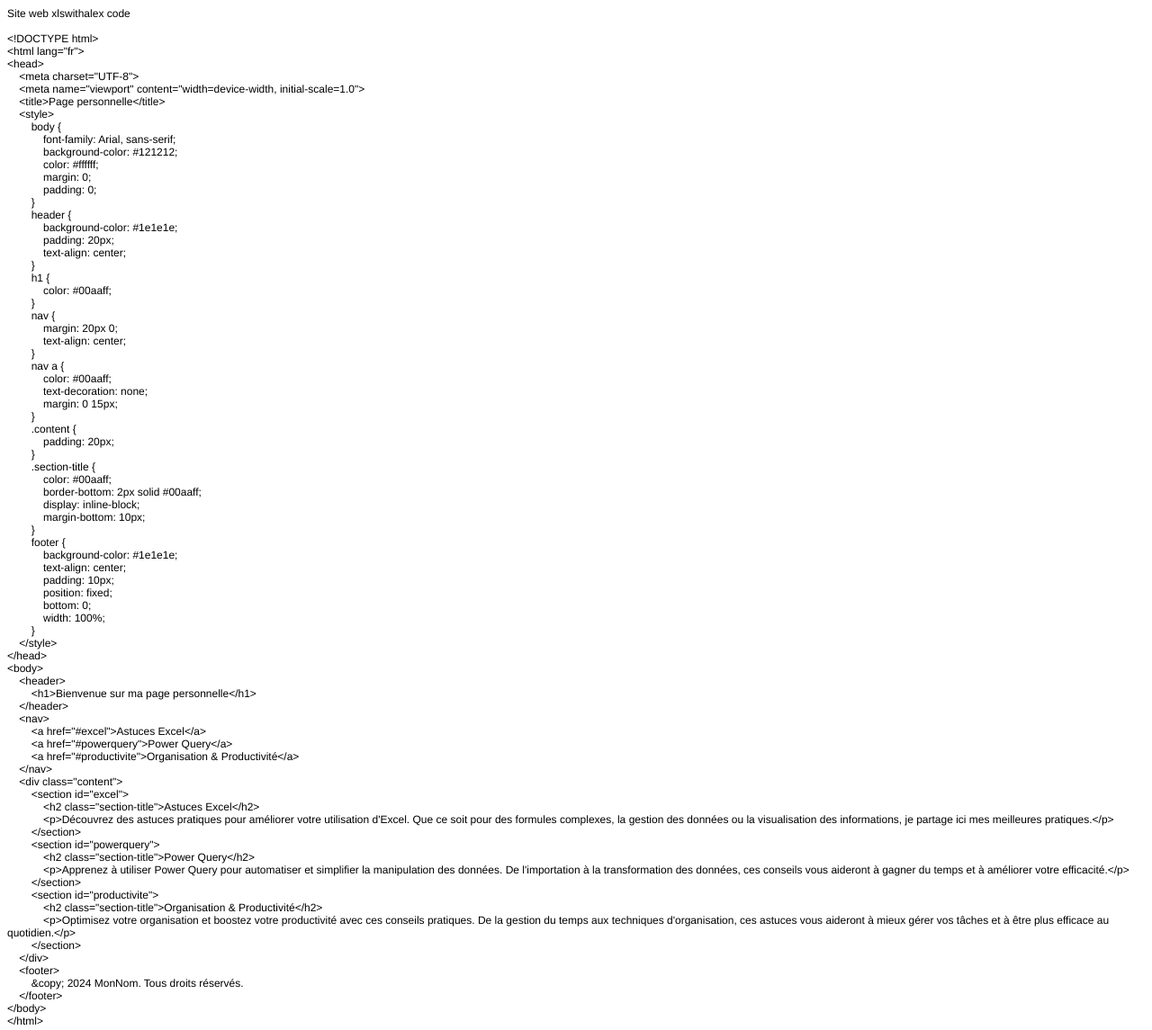
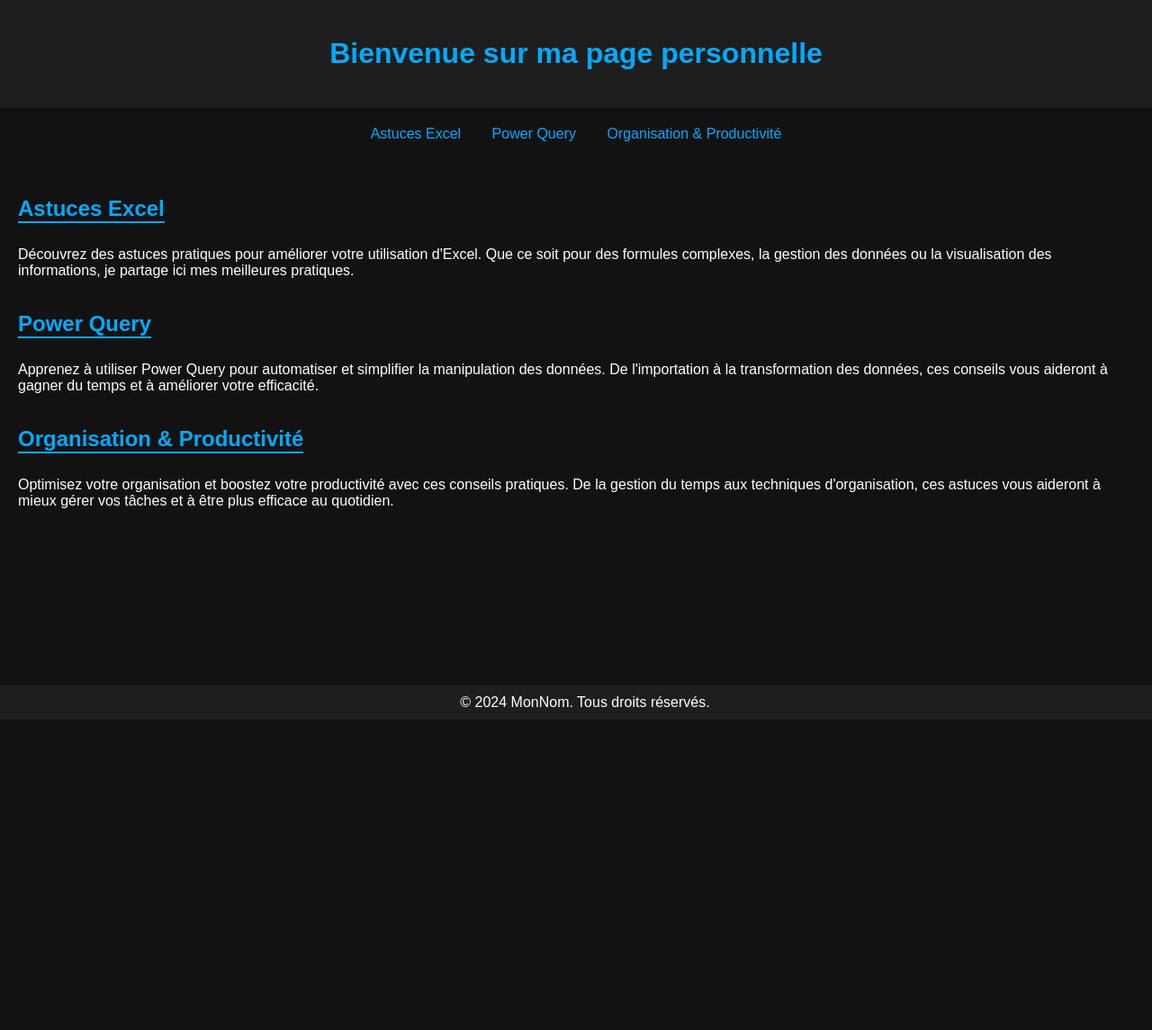
Before and after one commit to xlswithalex/xlswithalex.github.io, a plain HTML site: page CodePageTest1.html in a window 1280 px wide. Shown: the whole page at 90% size. After the commit the page ends 800 px from the top, so only its background shows below. Drawn offline with Linux system fonts and the light colour scheme.

Commit message:
Update CodePageTest1.html

```diff
--- a/CodePageTest1.html
+++ b/CodePageTest1.html
@@ -1,96 +1,78 @@
-<!DOCTYPE html PUBLIC "-//W3C//DTD HTML 4.01//EN" "http://www.w3.org/TR/html4/strict.dtd">
-<html>
+<!DOCTYPE html>
+<html lang="fr">
 <head>
-  <meta http-equiv="Content-Type" content="text/html; charset=utf-8">
-  <meta http-equiv="Content-Style-Type" content="text/css">
-  <title></title>
-  <meta name="Generator" content="Cocoa HTML Writer">
-  <meta name="CocoaVersion" content="1894.7">
-  <style type="text/css">
-    p.p1 {margin: 0.0px 0.0px 0.0px 0.0px; font: 12.0px 'Helvetica Neue'}
-    p.p2 {margin: 0.0px 0.0px 0.0px 0.0px; font: 12.0px 'Helvetica Neue'; min-height: 14.0px}
-  </style>
+    <meta charset="UTF-8">
+    <meta name="viewport" content="width=device-width, initial-scale=1.0">
+    <title>Page personnelle</title>
+    <style>
+        body {
+            font-family: Arial, sans-serif;
+            background-color: #121212;
+            color: #ffffff;
+            margin: 0;
+            padding: 0;
+        }
+        header {
+            background-color: #1e1e1e;
+            padding: 20px;
+            text-align: center;
+        }
+        h1 {
+            color: #00aaff;
+        }
+        nav {
+            margin: 20px 0;
+            text-align: center;
+        }
+        nav a {
+            color: #00aaff;
+            text-decoration: none;
+            margin: 0 15px;
+        }
+        .content {
+            padding: 20px;
+        }
+        .section-title {
+            color: #00aaff;
+            border-bottom: 2px solid #00aaff;
+            display: inline-block;
+            margin-bottom: 10px;
+        }
+        footer {
+            background-color: #1e1e1e;
+            text-align: center;
+            padding: 10px;
+            position: fixed;
+            bottom: 0;
+            width: 100%;
+        }
+    </style>
 </head>
 <body>
-<p class="p1">Site web xlswithalex code</p>
-<p class="p2"><br></p>
-<p class="p1">&lt;!DOCTYPE html&gt;</p>
-<p class="p1">&lt;html lang="fr"&gt;</p>
-<p class="p1">&lt;head&gt;</p>
-<p class="p1"><span class="Apple-converted-space">    </span>&lt;meta charset="UTF-8"&gt;</p>
-<p class="p1"><span class="Apple-converted-space">    </span>&lt;meta name="viewport" content="width=device-width, initial-scale=1.0"&gt;</p>
-<p class="p1"><span class="Apple-converted-space">    </span>&lt;title&gt;Page personnelle&lt;/title&gt;</p>
-<p class="p1"><span class="Apple-converted-space">    </span>&lt;style&gt;</p>
-<p class="p1"><span class="Apple-converted-space">        </span>body {</p>
-<p class="p1"><span class="Apple-converted-space">            </span>font-family: Arial, sans-serif;</p>
-<p class="p1"><span class="Apple-converted-space">            </span>background-color: #121212;</p>
-<p class="p1"><span class="Apple-converted-space">            </span>color: #ffffff;</p>
-<p class="p1"><span class="Apple-converted-space">            </span>margin: 0;</p>
-<p class="p1"><span class="Apple-converted-space">            </span>padding: 0;</p>
-<p class="p1"><span class="Apple-converted-space">        </span>}</p>
-<p class="p1"><span class="Apple-converted-space">        </span>header {</p>
-<p class="p1"><span class="Apple-converted-space">            </span>background-color: #1e1e1e;</p>
-<p class="p1"><span class="Apple-converted-space">            </span>padding: 20px;</p>
-<p class="p1"><span class="Apple-converted-space">            </span>text-align: center;</p>
-<p class="p1"><span class="Apple-converted-space">        </span>}</p>
-<p class="p1"><span class="Apple-converted-space">        </span>h1 {</p>
-<p class="p1"><span class="Apple-converted-space">            </span>color: #00aaff;</p>
-<p class="p1"><span class="Apple-converted-space">        </span>}</p>
-<p class="p1"><span class="Apple-converted-space">        </span>nav {</p>
-<p class="p1"><span class="Apple-converted-space">            </span>margin: 20px 0;</p>
-<p class="p1"><span class="Apple-converted-space">            </span>text-align: center;</p>
-<p class="p1"><span class="Apple-converted-space">        </span>}</p>
-<p class="p1"><span class="Apple-converted-space">        </span>nav a {</p>
-<p class="p1"><span class="Apple-converted-space">            </span>color: #00aaff;</p>
-<p class="p1"><span class="Apple-converted-space">            </span>text-decoration: none;</p>
-<p class="p1"><span class="Apple-converted-space">            </span>margin: 0 15px;</p>
-<p class="p1"><span class="Apple-converted-space">        </span>}</p>
-<p class="p1"><span class="Apple-converted-space">        </span>.content {</p>
-<p class="p1"><span class="Apple-converted-space">            </span>padding: 20px;</p>
-<p class="p1"><span class="Apple-converted-space">        </span>}</p>
-<p class="p1"><span class="Apple-converted-space">        </span>.section-title {</p>
-<p class="p1"><span class="Apple-converted-space">            </span>color: #00aaff;</p>
-<p class="p1"><span class="Apple-converted-space">            </span>border-bottom: 2px solid #00aaff;</p>
-<p class="p1"><span class="Apple-converted-space">            </span>display: inline-block;</p>
-<p class="p1"><span class="Apple-converted-space">            </span>margin-bottom: 10px;</p>
-<p class="p1"><span class="Apple-converted-space">        </span>}</p>
-<p class="p1"><span class="Apple-converted-space">        </span>footer {</p>
-<p class="p1"><span class="Apple-converted-space">            </span>background-color: #1e1e1e;</p>
-<p class="p1"><span class="Apple-converted-space">            </span>text-align: center;</p>
-<p class="p1"><span class="Apple-converted-space">            </span>padding: 10px;</p>
-<p class="p1"><span class="Apple-converted-space">            </span>position: fixed;</p>
-<p class="p1"><span class="Apple-converted-space">            </span>bottom: 0;</p>
-<p class="p1"><span class="Apple-converted-space">            </span>width: 100%;</p>
-<p class="p1"><span class="Apple-converted-space">        </span>}</p>
-<p class="p1"><span class="Apple-converted-space">    </span>&lt;/style&gt;</p>
-<p class="p1">&lt;/head&gt;</p>
-<p class="p1">&lt;body&gt;</p>
-<p class="p1"><span class="Apple-converted-space">    </span>&lt;header&gt;</p>
-<p class="p1"><span class="Apple-converted-space">        </span>&lt;h1&gt;Bienvenue sur ma page personnelle&lt;/h1&gt;</p>
-<p class="p1"><span class="Apple-converted-space">    </span>&lt;/header&gt;</p>
-<p class="p1"><span class="Apple-converted-space">    </span>&lt;nav&gt;</p>
-<p class="p1"><span class="Apple-converted-space">        </span>&lt;a href="#excel"&gt;Astuces Excel&lt;/a&gt;</p>
-<p class="p1"><span class="Apple-converted-space">        </span>&lt;a href="#powerquery"&gt;Power Query&lt;/a&gt;</p>
-<p class="p1"><span class="Apple-converted-space">        </span>&lt;a href="#productivite"&gt;Organisation &amp; Productivité&lt;/a&gt;</p>
-<p class="p1"><span class="Apple-converted-space">    </span>&lt;/nav&gt;</p>
-<p class="p1"><span class="Apple-converted-space">    </span>&lt;div class="content"&gt;</p>
-<p class="p1"><span class="Apple-converted-space">        </span>&lt;section id="excel"&gt;</p>
-<p class="p1"><span class="Apple-converted-space">            </span>&lt;h2 class="section-title"&gt;Astuces Excel&lt;/h2&gt;</p>
-<p class="p1"><span class="Apple-converted-space">            </span>&lt;p&gt;Découvrez des astuces pratiques pour améliorer votre utilisation d'Excel. Que ce soit pour des formules complexes, la gestion des données ou la visualisation des informations, je partage ici mes meilleures pratiques.&lt;/p&gt;</p>
-<p class="p1"><span class="Apple-converted-space">        </span>&lt;/section&gt;</p>
-<p class="p1"><span class="Apple-converted-space">        </span>&lt;section id="powerquery"&gt;</p>
-<p class="p1"><span class="Apple-converted-space">            </span>&lt;h2 class="section-title"&gt;Power Query&lt;/h2&gt;</p>
-<p class="p1"><span class="Apple-converted-space">            </span>&lt;p&gt;Apprenez à utiliser Power Query pour automatiser et simplifier la manipulation des données. De l'importation à la transformation des données, ces conseils vous aideront à gagner du temps et à améliorer votre efficacité.&lt;/p&gt;</p>
-<p class="p1"><span class="Apple-converted-space">        </span>&lt;/section&gt;</p>
-<p class="p1"><span class="Apple-converted-space">        </span>&lt;section id="productivite"&gt;</p>
-<p class="p1"><span class="Apple-converted-space">            </span>&lt;h2 class="section-title"&gt;Organisation &amp; Productivité&lt;/h2&gt;</p>
-<p class="p1"><span class="Apple-converted-space">            </span>&lt;p&gt;Optimisez votre organisation et boostez votre productivité avec ces conseils pratiques. De la gestion du temps aux techniques d'organisation, ces astuces vous aideront à mieux gérer vos tâches et à être plus efficace au quotidien.&lt;/p&gt;</p>
-<p class="p1"><span class="Apple-converted-space">        </span>&lt;/section&gt;</p>
-<p class="p1"><span class="Apple-converted-space">    </span>&lt;/div&gt;</p>
-<p class="p1"><span class="Apple-converted-space">    </span>&lt;footer&gt;</p>
-<p class="p1"><span class="Apple-converted-space">        </span>&amp;copy; 2024 MonNom. Tous droits réservés.</p>
-<p class="p1"><span class="Apple-converted-space">    </span>&lt;/footer&gt;</p>
-<p class="p1">&lt;/body&gt;</p>
-<p class="p1">&lt;/html&gt;</p>
+    <header>
+        <h1>Bienvenue sur ma page personnelle</h1>
+    </header>
+    <nav>
+        <a href="#excel">Astuces Excel</a>
+        <a href="#powerquery">Power Query</a>
+        <a href="#productivite">Organisation & Productivité</a>
+    </nav>
+    <div class="content">
+        <section id="excel">
+            <h2 class="section-title">Astuces Excel</h2>
+            <p>Découvrez des astuces pratiques pour améliorer votre utilisation d'Excel. Que ce soit pour des formules complexes, la gestion des données ou la visualisation des informations, je partage ici mes meilleures pratiques.</p>
+        </section>
+        <section id="powerquery">
+            <h2 class="section-title">Power Query</h2>
+            <p>Apprenez à utiliser Power Query pour automatiser et simplifier la manipulation des données. De l'importation à la transformation des données, ces conseils vous aideront à gagner du temps et à améliorer votre efficacité.</p>
+        </section>
+        <section id="productivite">
+            <h2 class="section-title">Organisation & Productivité</h2>
+            <p>Optimisez votre organisation et boostez votre productivité avec ces conseils pratiques. De la gestion du temps aux techniques d'organisation, ces astuces vous aideront à mieux gérer vos tâches et à être plus efficace au quotidien.</p>
+        </section>
+    </div>
+    <footer>
+        &copy; 2024 MonNom. Tous droits réservés.
+    </footer>
 </body>
 </html>
```
